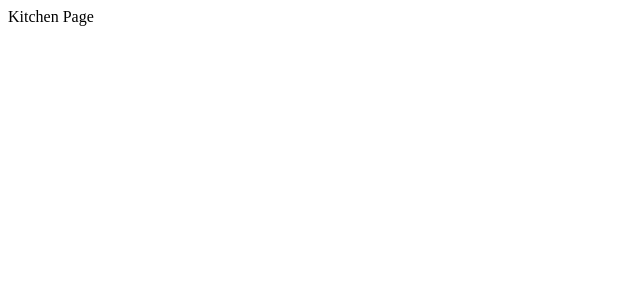
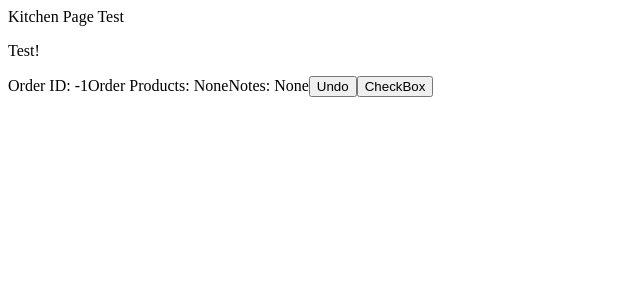
Before and after one commit to CSCE-331-Fall-2026-901-912/331-project-3-pos-troupe-4, a React (Vite) app: page /kitchen in a window 1280 px wide. Shown: the top 300 px of the page, without its empty margins (0-640 px from the left). Built offline with nearby package versions, Linux system fonts and the light colour scheme; no server answers; the HTML template or start-up script is replaced by a standard one.

Commit message:
Created KitchenCard component

```diff
--- /dev/null
+++ b/src/components/KitchenCard.jsx
@@ -0,0 +1,12 @@
+export default function KitchenCard({ receiptNum, orderContents, notes, undoFunc, checkFunc }) {
+  return (
+    <div class="component">
+      {'Order ID: ' + receiptNum}
+      {'Order Products: ' + orderContents}
+      {'Notes: ' + notes}
+
+      <button onClick={undoFunc}> Undo </button>
+      <button onClick={checkFunc}> CheckBox </button>
+    </div>
+  );
+}
--- a/src/pages/KitchenPage.jsx
+++ b/src/pages/KitchenPage.jsx
@@ -1,6 +1,12 @@
+import KitchenCard from '../components/KitchenCard.jsx'
 
 export default function KitchenPage() {
-    return (
-        <label>Kitchen Page</label>
-    )
+  const testCard = <KitchenCard receiptNum={-1} orderContents="None" notes="None" undoFunc={() => { return; }} checkFunc={() => { return; }}></KitchenCard>;
+  return (
+    <div>
+      <label>Kitchen Page Test</label>
+      <p>Test!</p>
+      {testCard}
+    </div>
+  );
 }
```
Also changed, not shown: src/App.jsx (indentation only).
